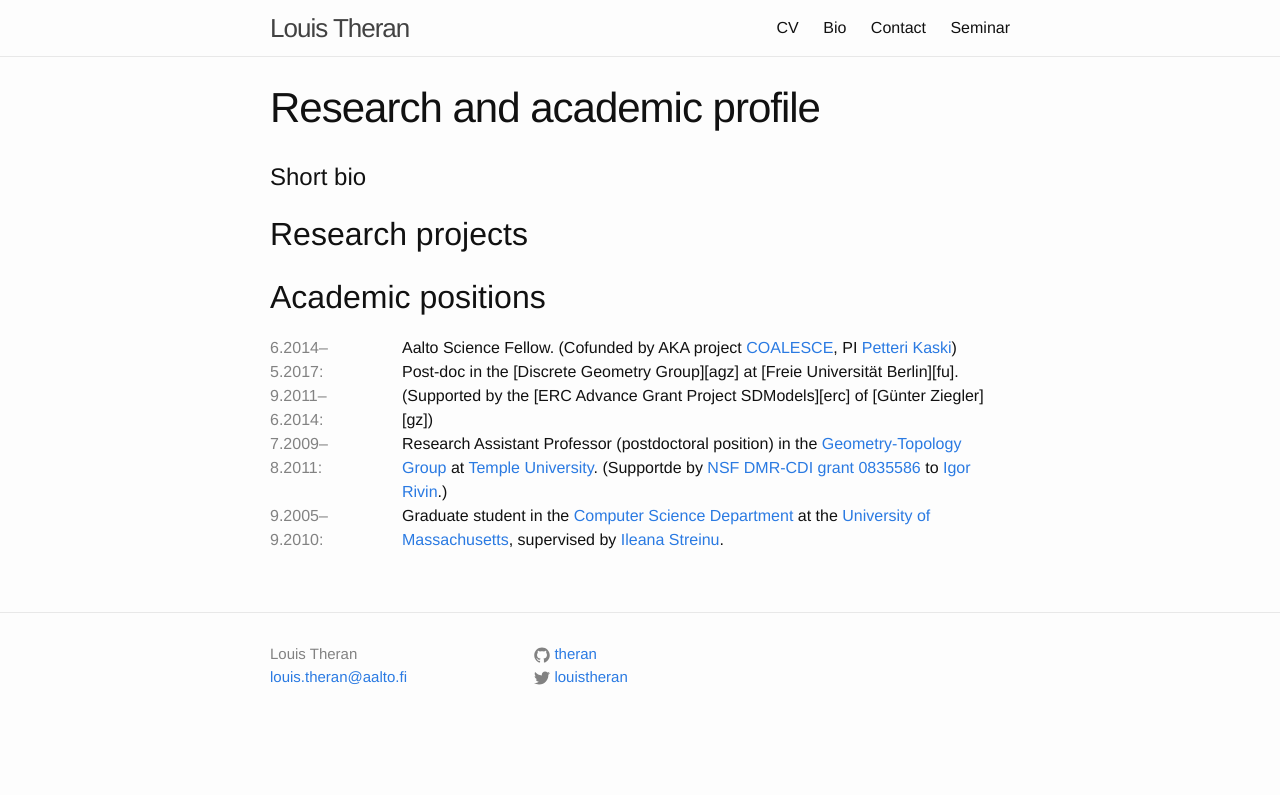
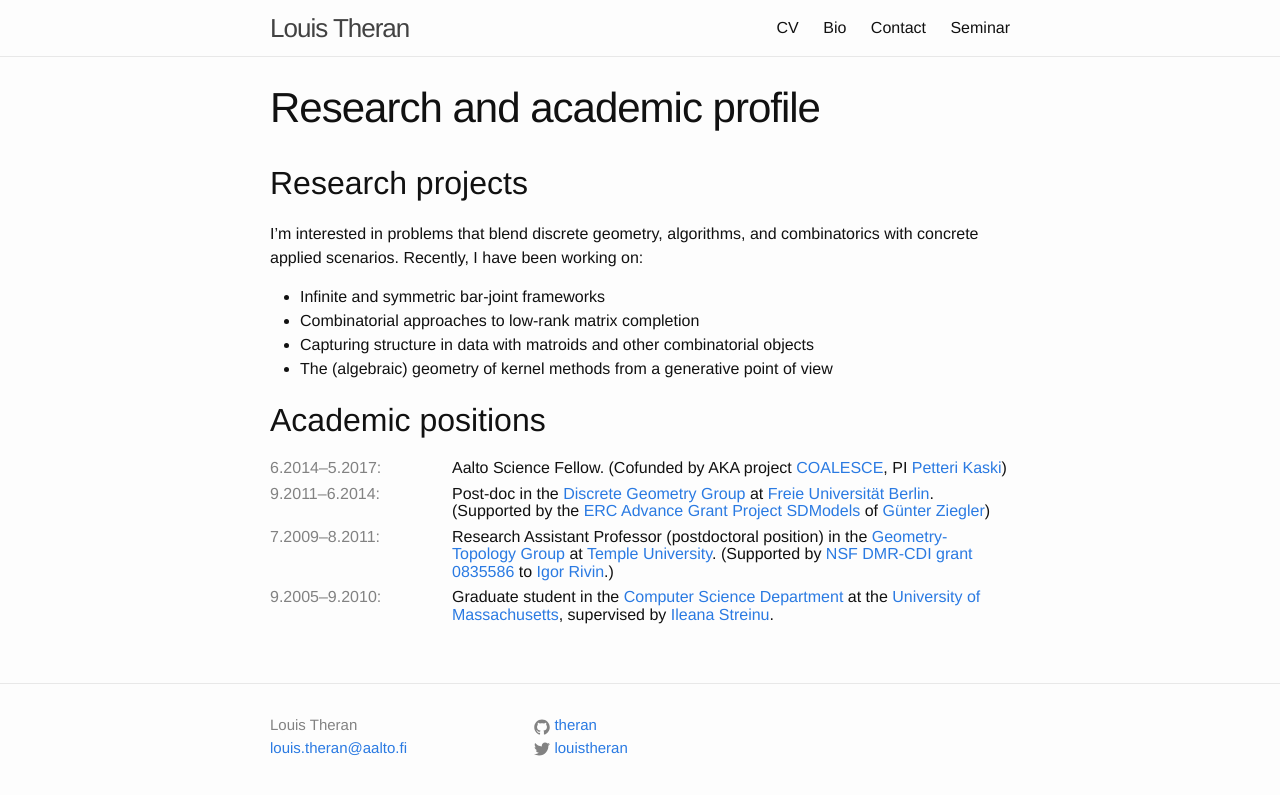
Before and after one commit to theran/theran.github.io, a Jekyll site: the page built from bio.md, in a window 1280 px wide. Shown: the top 795 px of the page. Built offline with Jekyll 4.4.1, drawn with Linux system fonts in a browser that asks for light colours.

Commit message:
Research profile.

```diff
--- a/_sass/_base.scss
+++ b/_sass/_base.scss
@@ -215,11 +215,16 @@ dt {
     float: left;
     clear: left;
     text-align: left;
-    width: 100px;
+    width: 150px;
     color: $grey-color;
 }
 
 dd {
-    margin: 0 0 0 100px;
+    margin: 0 0 0 150px;
     padding: 0 0 0 2em;
 }
+
+dt, dd {
+    line-height: 1.1;
+    margin-bottom: .33 * $base-line-height * $base-font-size;
+}
--- a/bio.md
+++ b/bio.md
@@ -4,13 +4,19 @@ permalink: /bio/
 title: Research and academic profile
 shorttitle: Bio
 ---
-# Short bio
 
 ## Research projects
-{:class="bio-projects"}
+I'm interested in problems that blend discrete geometry, algorithms, and
+combinatorics with concrete applied scenarios.  Recently, I have been
+working on:
+
+* Infinite and symmetric bar-joint frameworks
+* Combinatorial approaches to low-rank matrix completion
+* Capturing  structure in data with matroids and other combinatorial objects
+* The (algebraic) geometry of kernel methods from a generative point of view
 
 ## Academic positions
-{:class="bio-positions"}
+
 
 6.2014–5.2017
 : Aalto Science Fellow. (Cofunded by AKA project [COALESCE][pkaka],
@@ -22,11 +28,12 @@ PI [Petteri Kaski][pk])
 
 7.2009–8.2011
 : Research Assistant Professor (postdoctoral position)
-in the [Geometry-Topology Group][templegt] at [Temple University][templemath]. (Supportde
+in the [Geometry-Topology Group][templegt] at [Temple University][templemath]. (Supported
 by [NSF DMR-CDI grant 0835586][zeolites] to [Igor Rivin][ir].)
 
 9.2005–9.2010
 : Graduate student in the [Computer Science Department][umcs] at the [University of Massachusetts][um], supervised by [Ileana Streinu][is].
+{:class="bio-positions-list"}
 
 [pk]: http://users.ics.aalto.fi/pkaski/
 [pkaka]: http://webfocus.aka.fi/ibi_apps/WFServlet?IBIF_ex=x_HakKuvaus&CLICKED_ON=&HAKNRO1=252083&UILANG=en
```
Also changed, not shown: other parts of bio.md (+4 -0 lines).
